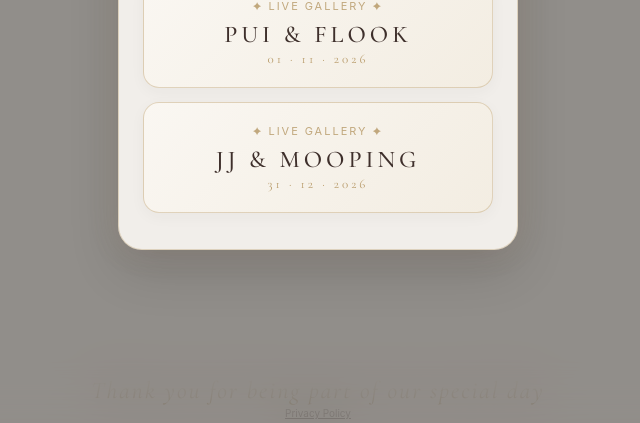
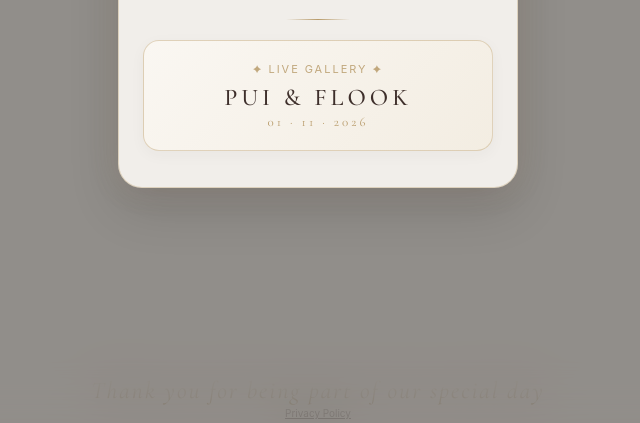
Before and after one commit to crazymooping/wedding-live-gallery, a plain HTML site: page index.html in a window 1280 px wide. Shown: the part 377-800 px from the top of the page, without its empty margins (322-962 px from the left). Drawn offline with nearby package versions, Linux system fonts and the light colour scheme.

Commit message:
delete jj out

```diff
--- a/index.html
+++ b/index.html
@@ -991,10 +991,6 @@
                 title: 'Pui & Flook',
                 date: '01 · 11 · 2026',
                 folderId: '12dJgrFnKC44Y5iHnH-NH_zkyM9TgLqlK',
-            },'jj-mooping': {
-                title: 'JJ & MOOPING',
-                date: '31 · 12 · 2026',
-                folderId: '135Jz2mCnylExYxZo6PJwKJZYyXLiqUug',
             }
         };
 
```
